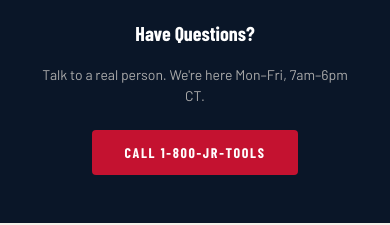
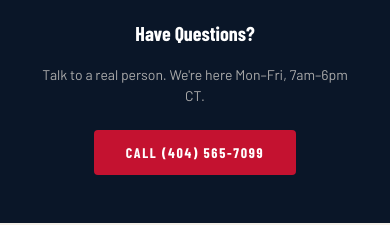
Before and after one commit to jsant1294/jrtoolsusa, a Next.js app: page /about in a window 390 px wide. Shown: the part 2300-2525 px from the top of the page. Built offline with nearby package versions, Linux system fonts and the light colour scheme; a web font is replaced by a local one.

Commit message:
chore: update support phone number across site and emails

```diff
--- a/app/about/page.tsx
+++ b/app/about/page.tsx
@@ -98,7 +98,7 @@
         <p style={{ fontSize: '16px', color: '#aaa', marginBottom: '24px' }}>
           Talk to a real person. We're here Mon–Fri, 7am–6pm CT.
         </p>
-        <a href="tel:1-800-577-8657" style={{
+        <a href="tel:+14045657099" style={{
           display: 'inline-block',
           background: 'var(--red)',
           color: 'var(--white)',
@@ -111,7 +111,7 @@
           letterSpacing: '0.12em',
           textDecoration: 'none',
         }}>
-          Call 1-800-JR-TOOLS
+          Call (404) 565-7099
         </a>
       </section>
 
--- a/app/api/orders/by-session/route.ts
+++ b/app/api/orders/by-session/route.ts
@@ -124,8 +124,8 @@
         </div>
         <div className="mt-8 text-sm text-gray-400">
           Need help? Call{' '}
-          <a href="tel:18005578665" className="text-[#C41230] font-medium hover:underline">
-            1-800-JR-TOOLS
+          <a href="tel:+14045657099" className="text-[#C41230] font-medium hover:underline">
+            (404) 565-7099
           </a>
         </div>
       </div>
--- a/app/success/page.tsx
+++ b/app/success/page.tsx
@@ -99,7 +99,7 @@
     { icon: '📧', title: 'Confirmation email', body: 'Check your inbox — a receipt is on its way.' },
     { icon: '📦', title: 'Order processing', body: 'We\'ll pick, pack and ship within 24 hours.' },
     { icon: '🚚', title: 'Tracking number', body: 'You\'ll get a tracking email once it ships.' },
-    { icon: '🛠️', title: 'Need help?', body: 'Call 1-800-JR-TOOLS Mon–Fri 7am–6pm CT.' },
+    { icon: '🛠️', title: 'Need help?', body: 'Call (404) 565-7099 Mon–Fri 7am–6pm CT.' },
   ]
 
   return (
--- a/components/ChatWidget.tsx
+++ b/components/ChatWidget.tsx
@@ -66,7 +66,7 @@
           {
             id: Date.now().toString(),
             role: 'assistant',
-            content: `Sorry, there was an error: ${data.error}. Please try again or contact support at 1-800-JR-TOOLS.`,
+            content: `Sorry, there was an error: ${data.error}. Please try again or contact support at (404) 565-7099.`,
             timestamp: new Date(),
           },
         ])
--- a/components/Footer.tsx
+++ b/components/Footer.tsx
@@ -64,7 +64,7 @@
               { label: 'Contact Us', href: '#' },
             ]},
             { title: 'Contact', links: [
-              { label: '1-800-JR-TOOLS', href: 'tel:1-800-587-8657' },
+              { label: '(404) 565-7099', href: 'tel:+14045657099' },
               { label: 'info@jrtoolsusa.com', href: 'mailto:info@jrtoolsusa.com' },
               { label: 'Alpharetta, GA 30009', href: 'https://www.google.com/maps/search/JRToolsUSA+Alpharetta+GA' },
               { label: 'Mon-Fri 7am-6pm CT', href: '#' },
--- a/emails/OrderConfirmation.tsx
+++ b/emails/OrderConfirmation.tsx
@@ -219,7 +219,7 @@
               {[
                 { icon: '🚚', text: 'Ships in 24 hrs' },
                 { icon: '↩️', text: '30-day returns' },
-                { icon: '📞', text: '1-800-JR-TOOLS' },
+                { icon: '📞', text: '(404) 565-7099' },
               ].map(t => (
                 <Column key={t.text} style={s.trustCell}>
                   <Text style={{ fontSize: '18px', margin: 0 }}>{t.icon}</Text>
--- a/emails/ShippingUpdate.tsx
+++ b/emails/ShippingUpdate.tsx
@@ -244,7 +244,7 @@
               {[
                 { icon: '↩️', text: '30-day returns'   },
                 { icon: '🛡️', text: 'Insured shipment' },
-                { icon: '📞', text: '1-800-JR-TOOLS'   },
+                { icon: '📞', text: '(404) 565-7099'   },
               ].map(t => (
                 <Column key={t.text} style={s.trustCell}>
                   <Text style={{ fontSize: '18px', margin: 0 }}>{t.icon}</Text>
--- a/lib/groq.ts
+++ b/lib/groq.ts
@@ -59,7 +59,7 @@
 - 30-day returns, no questions asked
 - Price Match Guarantee - we have America's lowest prices
 
-Be friendly, concise, and helpful. If unsure, suggest contacting support at 1-800-JR-TOOLS or info@jrtoolsusa.com`,
+Be friendly, concise, and helpful. If unsure, suggest contacting support at (404) 565-7099 or info@jrtoolsusa.com`,
       },
       ...messages,
     ],
```
